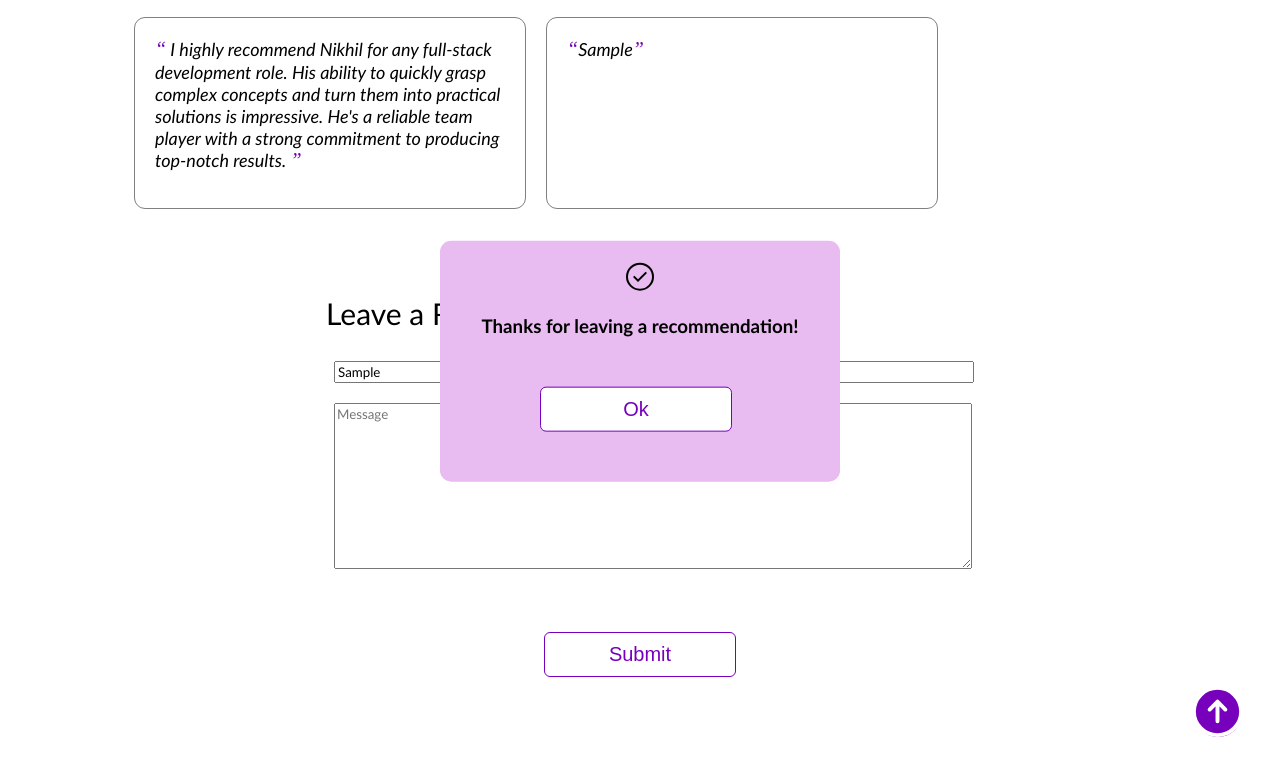
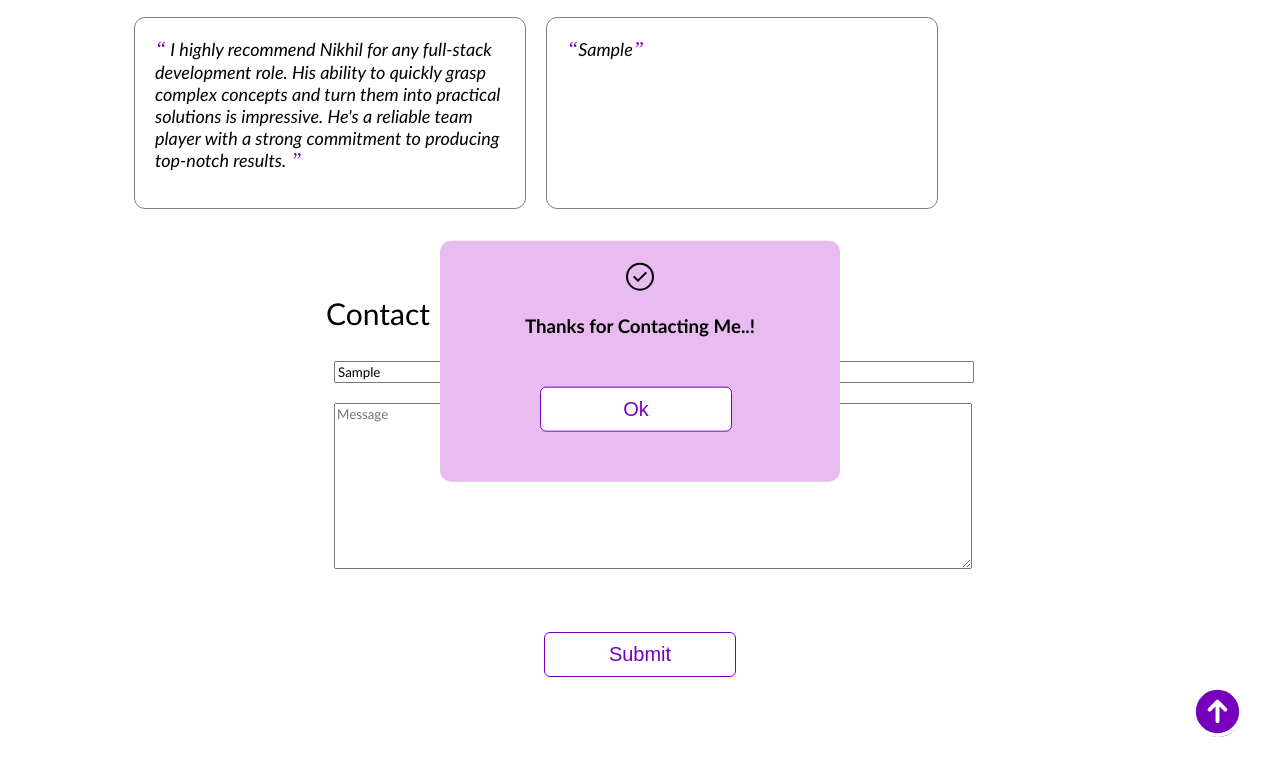
Before and after one commit to NikhilJagtap1806/IBM-Course-Project-Portfolio-Website, a plain HTML site: page index.html in a window 1280 px wide. Both pictures are taken after typing "Sample", "Sample" into the empty fields and a click on the button "Submit". Shown: the part 2080-2841 px from the top of the page. Drawn offline with Linux system fonts and the light colour scheme.

Commit message:
adding contact section

```diff
--- a/index.html
+++ b/index.html
@@ -147,7 +147,7 @@
     <section id="contact">
       <div class="flex_center">
         <fieldset>
-          <legend class="introduction">Leave a Recommendation</legend>
+          <legend class="introduction">Contact Me</legend>
           <input type="text" placeholder="Name (Optional)"> <br/>
           <textarea id="new_recommendation" cols="500" rows="10" placeholder="Message"></textarea>
           <div class="flex_center">
@@ -169,7 +169,7 @@
     <div class="popup" id="popup" class="flex_center">
       <img src="html_finalprojimages/checkmark--outline.svg"/>
       <h3><!-- Add appropriate text here-->
-    Thanks for leaving a recommendation!</h3>
+    Thanks for Contacting Me..!</h3>
       <button onclick="showPopup(false)">Ok</button>
     </div>
   </body>
```
